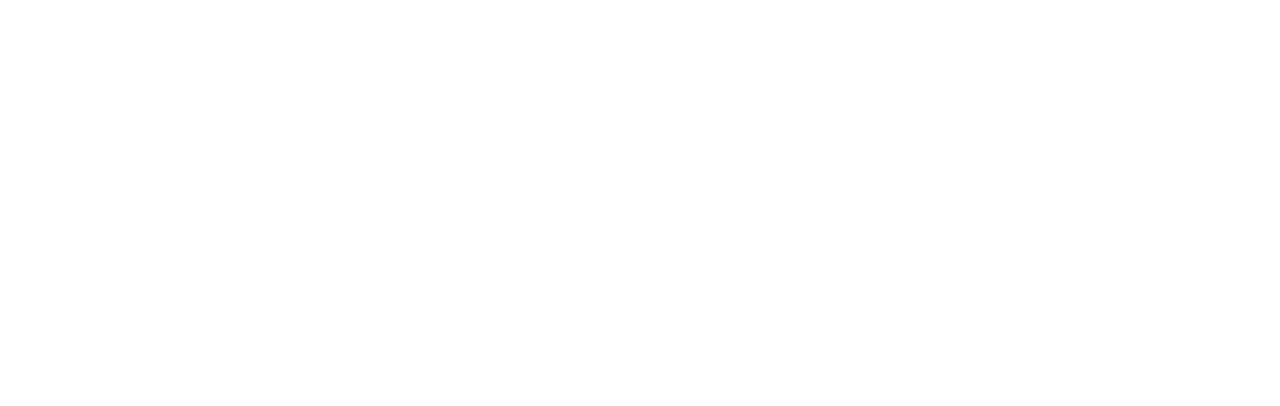
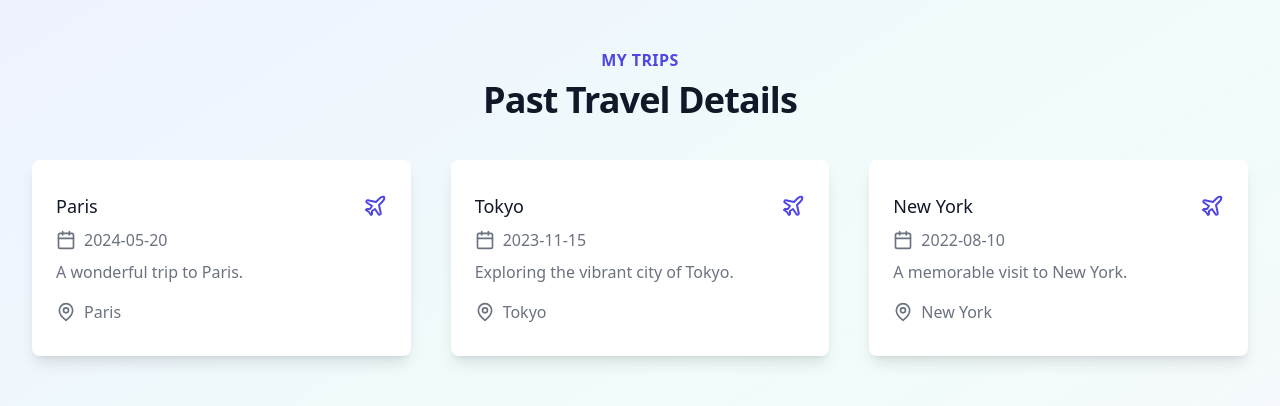
Before and after one commit to abhijit826/saksh, a React (Vite) app: page /mytrips in a window 1280 px wide. Before the commit this address had no page. Shown: the top 406 px of the page. Built offline with nearby package versions, Linux system fonts and the light colour scheme.

Commit message:
ui enchance part 3

```diff
--- a/src/App.tsx
+++ b/src/App.tsx
@@ -6,6 +6,7 @@
 import GeoGuidePage from './pages/GeoGuidePage';
 import WalletPage from './pages/WalletPage';
 import Profile from './components/Profile';
+import MyTrips from './components/MyTrips';
 function App() {
   return (
     <Router>
@@ -16,6 +17,7 @@
         <Route path="/geo-guide" element={<GeoGuidePage />} />
         <Route path="/wallet" element={<WalletPage />} />
         <Route path="/profile" element={<Profile />} />
+        <Route path="/mytrips" element={<MyTrips />} />
       </Routes>
     </Router>
   );
--- /dev/null
+++ b/src/components/MyTrips.tsx
@@ -0,0 +1,66 @@
+import React from 'react';
+import { motion } from 'framer-motion';
+import { Plane, Calendar, MapPin } from 'lucide-react';
+
+const trips = [
+  { id: 1, destination: 'Paris', date: '2024-05-20', description: 'A wonderful trip to Paris.' },
+  { id: 2, destination: 'Tokyo', date: '2023-11-15', description: 'Exploring the vibrant city of Tokyo.' },
+  { id: 3, destination: 'New York', date: '2022-08-10', description: 'A memorable visit to New York.' },
+];
+
+const MyTrips: React.FC = () => {
+  return (
+    <div className="min-h-screen bg-gradient-to-br from-indigo-50 via-teal-50 to-purple-50 py-12">
+      <div className="max-w-7xl mx-auto px-4 sm:px-6 lg:px-8">
+        <div className="lg:text-center">
+          <motion.h2
+            className="text-base text-indigo-600 font-semibold tracking-wide uppercase"
+            initial={{ opacity: 0 }}
+            animate={{ opacity: 1 }}
+            transition={{ duration: 1 }}
+          >
+            My Trips
+          </motion.h2>
+          <motion.p
+            className="mt-2 text-3xl leading-8 font-extrabold tracking-tight text-gray-900 sm:text-4xl"
+            initial={{ opacity: 0, y: -20 }}
+            animate={{ opacity: 1, y: 0 }}
+            transition={{ duration: 1 }}
+          >
+            Past Travel Details
+          </motion.p>
+        </div>
+
+        <div className="mt-10">
+          <div className="grid grid-cols-1 gap-10 sm:grid-cols-2 lg:grid-cols-3">
+            {trips.map((trip, index) => (
+              <motion.div
+                key={trip.id}
+                className="bg-white rounded-lg px-6 py-8 shadow-lg transform transition-transform duration-300 hover:scale-105"
+                initial={{ opacity: 0, y: 20 }}
+                animate={{ opacity: 1, y: 0 }}
+                transition={{ duration: 0.5, delay: index * 0.1 }}
+              >
+                <div className="flex items-center justify-between">
+                  <h3 className="text-lg font-medium text-gray-900">{trip.destination}</h3>
+                  <Plane className="h-6 w-6 text-indigo-600" />
+                </div>
+                <div className="mt-2 flex items-center text-gray-500">
+                  <Calendar className="h-5 w-5 mr-2" />
+                  <span>{trip.date}</span>
+                </div>
+                <p className="mt-2 text-base text-gray-500">{trip.description}</p>
+                <div className="mt-4 flex items-center text-gray-500">
+                  <MapPin className="h-5 w-5 mr-2" />
+                  <span>{trip.destination}</span>
+                </div>
+              </motion.div>
+            ))}
+          </div>
+        </div>
+      </div>
+    </div>
+  );
+};
+
+export default MyTrips;
```
